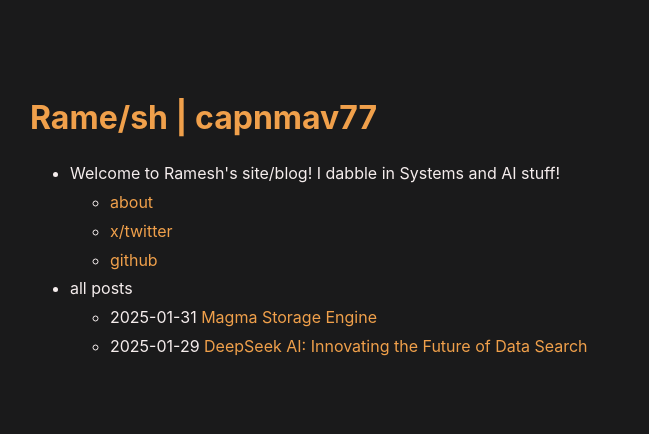
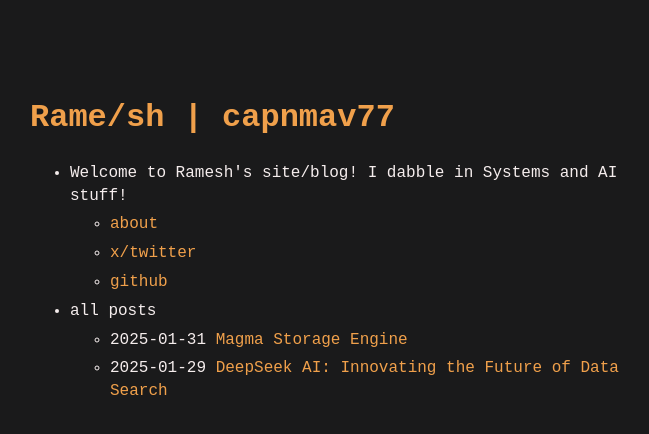
Before and after one commit to capnmav77/capnmav77.github.io, a Jekyll site: the page built from index.md, in a window 1280 px wide. Shown: the top 434 px of the page, without its empty margins (290-939 px from the left). Built offline with Jekyll 4.4.1, drawn with Linux system fonts in a browser that asks for light colours; comment, search, counter and statistics services are not loaded.

Commit message:
css not working prolly some issues

```diff
--- a/assets/css/main.css
+++ b/assets/css/main.css
@@ -29,7 +29,7 @@ html {
 
 body {
   color: #F5EDED;
-  font-family: -apple-system, BlinkMacSystemFont, "Segoe UI", Roboto, "Helvetica Neue", Arial, sans-serif;
+  font-family: monospace;
   font-size: 16px;
   line-height: 1.4;
   margin: 0;
```
